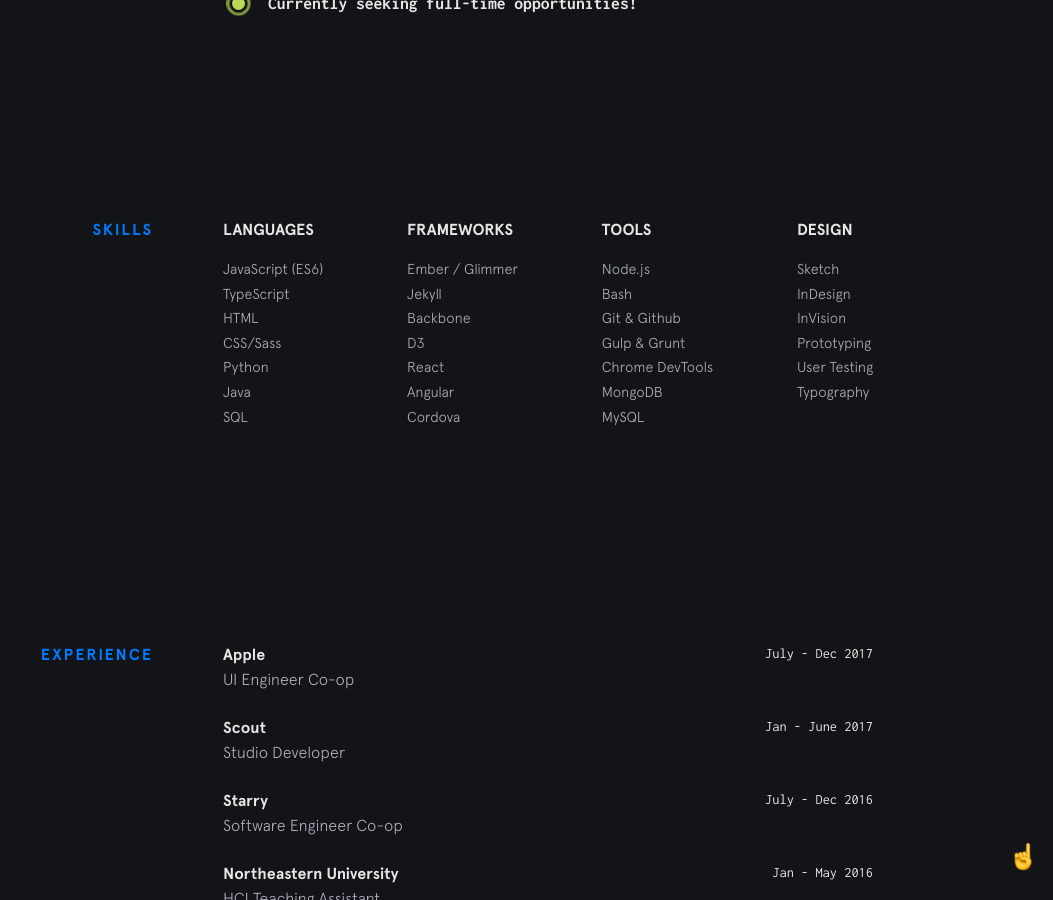
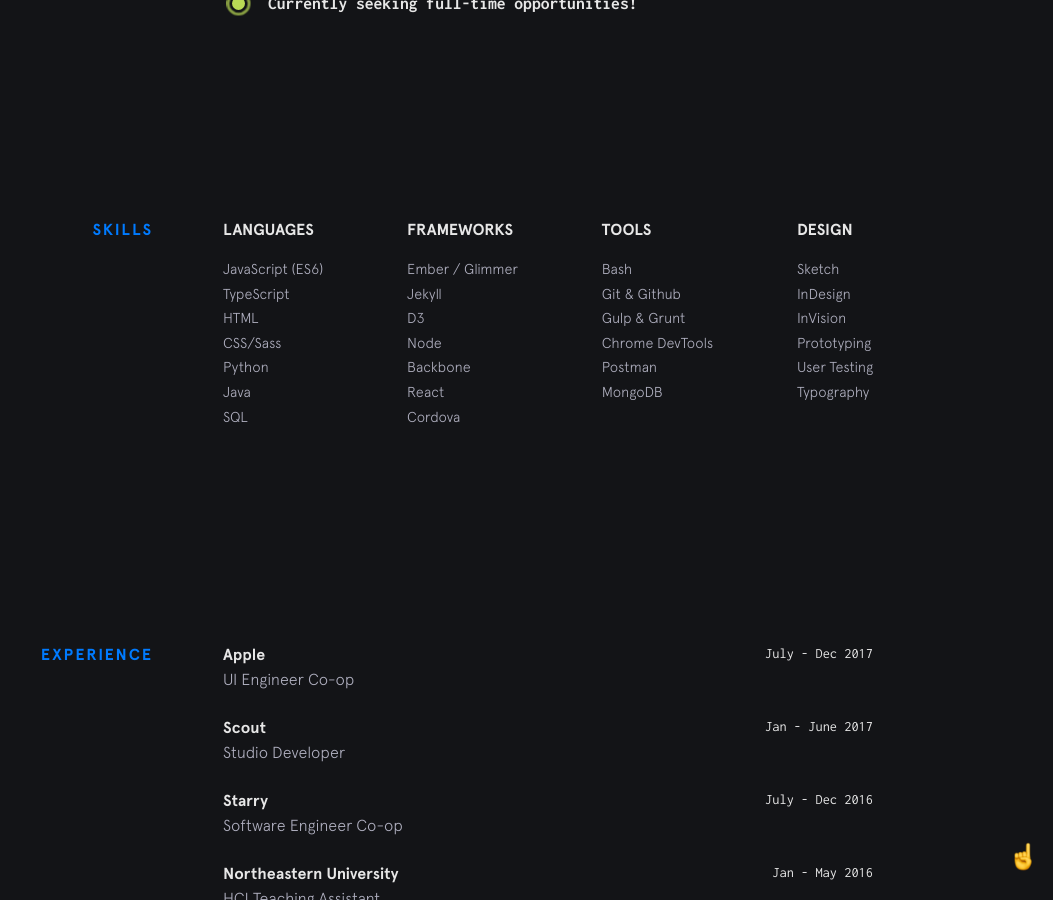
Before and after one commit to kingpig-dev/bchiang7.github.io, a Jekyll site: the page built from index.html, in a window 1280 px wide and 900 px high, scrolled down 1351 px. Shown: the whole window, without its empty margins (227-1280 px from the left). Built offline with Jekyll 4.4.1, drawn with Linux system fonts in a browser that asks for light colours; nearby versions of some CDN libraries.

Commit message:
update skills

```diff
--- a/_data/skills.yml
+++ b/_data/skills.yml
@@ -10,20 +10,19 @@ languages:
 frameworks:
   - item: Ember / Glimmer
   - item: Jekyll
+  - item: D3
+  - item: Node
   - item: Backbone
-  - item: D3
   - item: React
-  - item: Angular
   - item: Cordova
 
 tools:
-  - item: Node.js
   - item: Bash
   - item: Git & Github
   - item: Gulp & Grunt
   - item: Chrome DevTools
+  - item: Postman
   - item: MongoDB
-  - item: MySQL
 
 design:
   - item: Sketch
```
